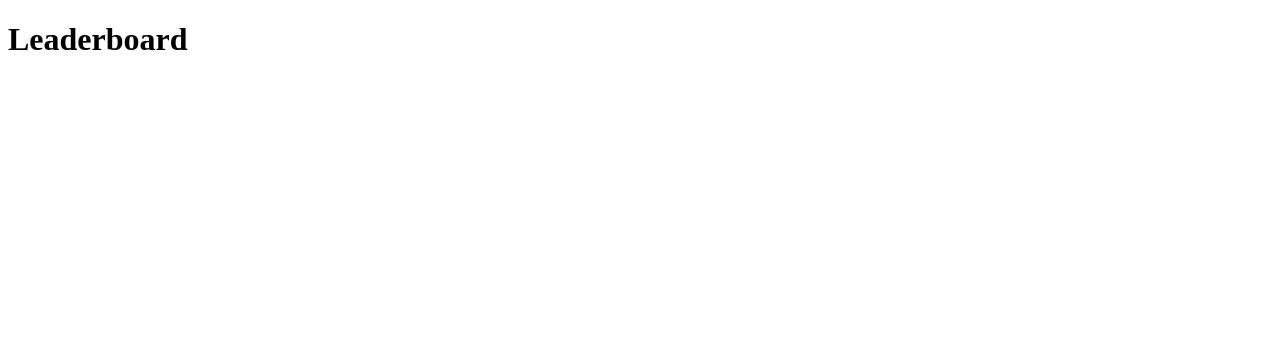
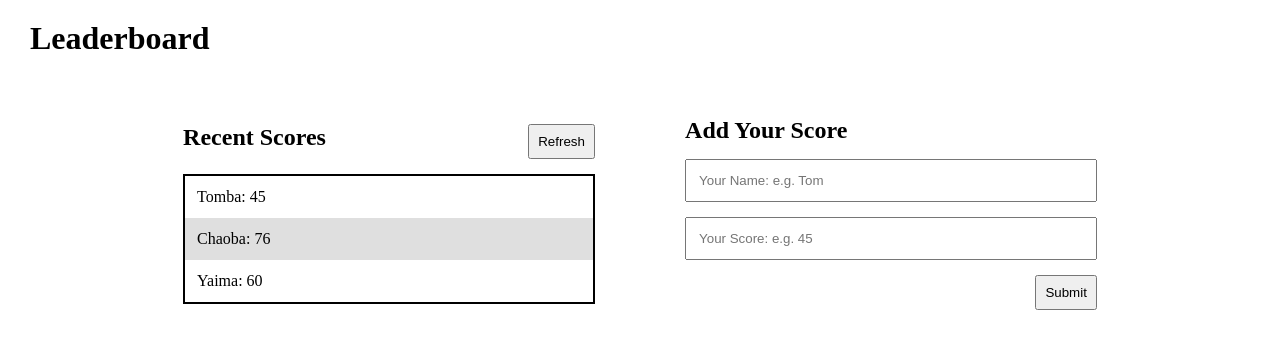
Before and after one commit to AngomRanjan/leaderboard, a website built with webpack: page src/index.html in a window 1280 px wide. Built offline with nearby package versions, Linux system fonts and the light colour scheme.

Commit message:
Setup Project

```diff
--- a/src/index.html
+++ b/src/index.html
@@ -8,10 +8,32 @@
     <!-- <link rel="stylesheet" href="index.css" /> -->
   </head>
   <body>
-    <main>
+    <header>
       <h1>
         Leaderboard
       </h1>
+    </header>
+    <main>
+      <div class="recent-scores">
+        <h2>
+          Recent Scores
+        </h2>
+        <button type="button" class="refresh">
+          Refresh
+        </button>
+        <ul class="leaderboard" id="leaderboard">
+        </ul>
+      </div>
+      <form action="#" id="form-add-new">
+        <h2>
+          Add Your Score
+        </h2>
+        <input type="text" name="name" id="name" class="form-input" placeholder="Your Name: e.g. Tom" required><br>
+        <input type="number" name="score" id="score" class="form-input" placeholder="Your Score: e.g. 45" required><br>
+        <button type="submit" class="btn-submit" id="btn-submit">
+          Submit
+        </button>
+      </form>
     </main>
   </body>
 </html>
--- a/src/index.js
+++ b/src/index.js
@@ -0,0 +1,4 @@
+import './style.css';
+import renderUI from './modules/render_functions.js';
+
+renderUI();
--- /dev/null
+++ b/src/modules/render_functions.js
@@ -0,0 +1,30 @@
+const appendLeaderboardUl = (name, score) => {
+  const ulLeaderboard = document.getElementById('leaderboard');
+  const liLeaders = document.createElement('li');
+  liLeaders.className = 'leaders';
+  liLeaders.textContent = `${name}: ${score}`;
+  ulLeaderboard.appendChild(liLeaders);
+};
+
+const leaders = [
+  {
+    name: 'Tomba',
+    score: 45,
+  },
+  {
+    name: 'Chaoba',
+    score: 76,
+  },
+  {
+    name: 'Yaima',
+    score: 60,
+  },
+];
+
+const renderUI = () => {
+  leaders.forEach((leader) => {
+    appendLeaderboardUl(leader.name, leader.score);
+  });
+};
+
+export default renderUI;
--- a/src/style.css
+++ b/src/style.css
@@ -0,0 +1,59 @@
+* {
+  box-sizing: border-box;
+  margin: 0;
+  padding: 0;
+}
+
+header {
+  padding: 20px 30px;
+}
+
+main,
+.recent-scores,
+form {
+  margin: auto;
+  display: flex;
+  justify-content: space-between;
+  flex-wrap: wrap;
+  row-gap: 15px;
+}
+
+button {
+  padding: 8px;
+}
+
+main {
+  width: 80%;
+  padding: 30px 10px;
+}
+
+.recent-scores,
+form {
+  width: 45%;
+  padding: 10px 20px;
+}
+
+.leaderboard {
+  list-style: none;
+  border: 2px solid #000;
+}
+
+.leaderboard,
+.form-input,
+.leaders {
+  width: 100%;
+}
+
+.form-input,
+.leaders {
+  padding: 12px;
+}
+
+.leaders:nth-child(even) {
+  background-color: #dfdfdf;
+}
+
+.btn-submit {
+  margin-right: 0;
+  margin-left: auto;
+}
```
Also changed, not shown: README.md.
